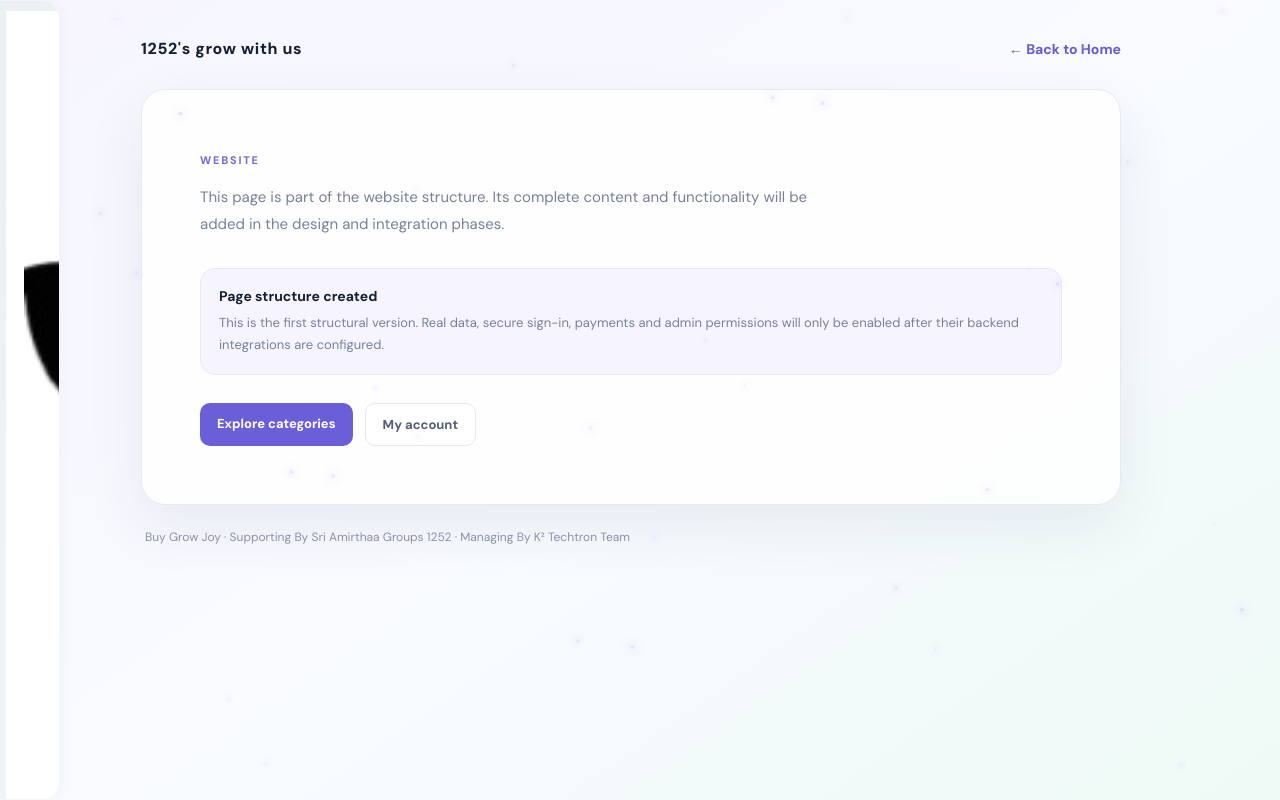
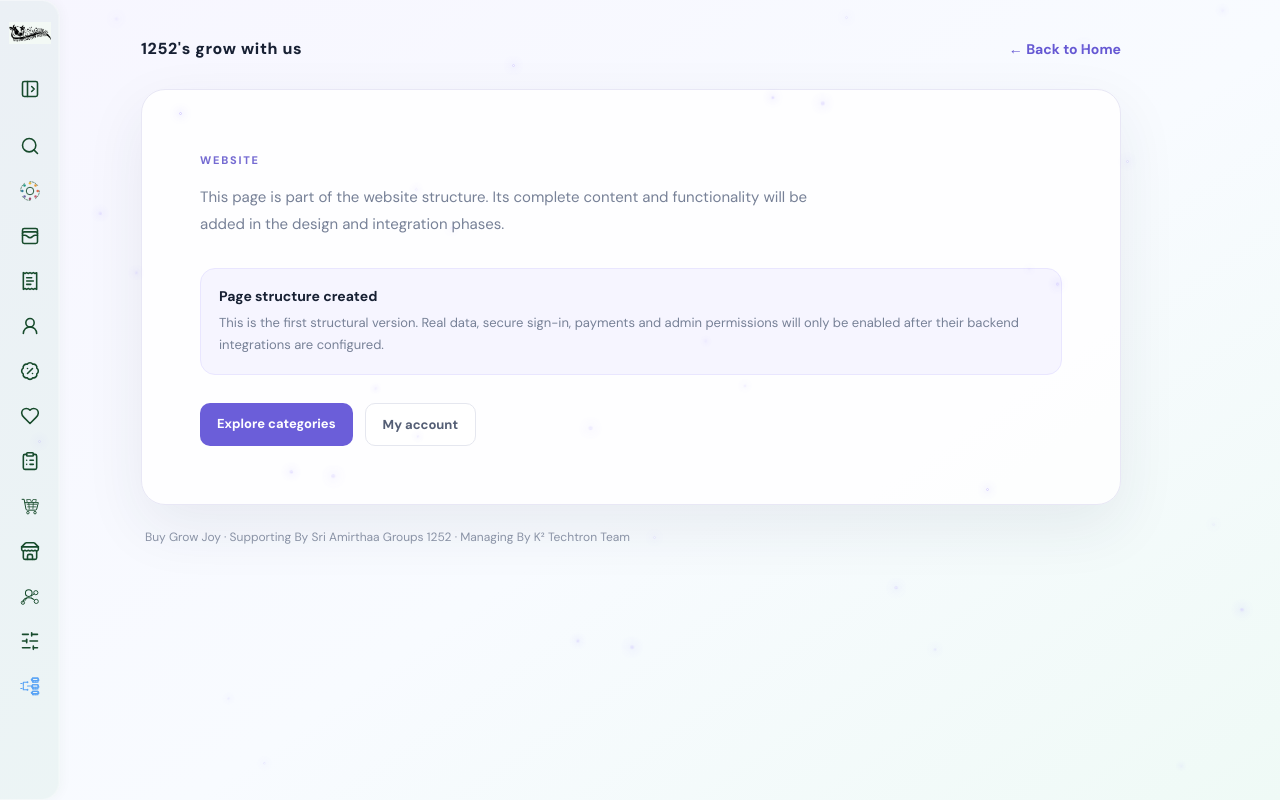
Before and after one commit to eprojects1252/1252-s-grow-with-us, a Next.js app: page / in a window 1280 px wide. Built offline with nearby package versions, Linux system fonts and the light colour scheme.

Commit message:
Remove icon tile styling and present sidebar brand logo directly

```diff
--- a/app/globals.css
+++ b/app/globals.css
@@ -646,3 +646,12 @@ main,main:has(.store-sidebar-expanded){padding-left:0!important}
 .stores-note{display:flex;flex-direction:column;gap:6px;margin-top:26px;padding:20px 22px;border:1px solid #e1ebf7;border-radius:18px;background:#f3f8ff;color:#617a98;font-size:12px;line-height:1.7}
 .stores-note strong{color:#345d8b;font-size:13px}
 @media(max-width:680px){.stores-page{padding:34px 18px 70px}.stores-heading-row{align-items:flex-start}.stores-grid{grid-template-columns:1fr}.store-card{min-height:190px;padding:20px;gap:16px}.store-card-mark{width:82px;height:82px;flex-basis:82px;border-radius:20px}.store-card-mark img{width:68px;height:68px}.store-card-copy h2{font-size:18px}.store-card-copy p{font-size:11px}.store-add-card{min-height:170px}}
+
+/* Sidebar brand mark and clean icon presentation */
+.site-sidebar-brand{width:100%;min-height:44px;display:flex;align-items:center;justify-content:center;margin:0 0 8px;padding:0;border:0!important;border-radius:0!important;background:transparent!important;box-shadow:none!important;flex:0 0 auto}
+.site-sidebar-brand img{display:block;width:42px;height:36px;object-fit:contain;mix-blend-mode:multiply;transition:width .22s,height .22s}
+.site-sidebar.is-expanded .site-sidebar-brand{justify-content:flex-start;padding-left:5px}
+.site-sidebar.is-expanded .site-sidebar-brand img{width:188px;height:62px;object-position:left center}
+.site-sidebar .site-sidebar-stores-item{background:transparent!important;border:0!important;border-radius:0!important;box-shadow:none!important}
+.site-sidebar .site-sidebar-stores-item svg{overflow:visible;background:transparent!important;border:0!important;border-radius:0!important;box-shadow:none!important}
+.site-sidebar .site-sidebar-stores-item:hover{background:transparent!important;border:0!important;box-shadow:none!important}
```
